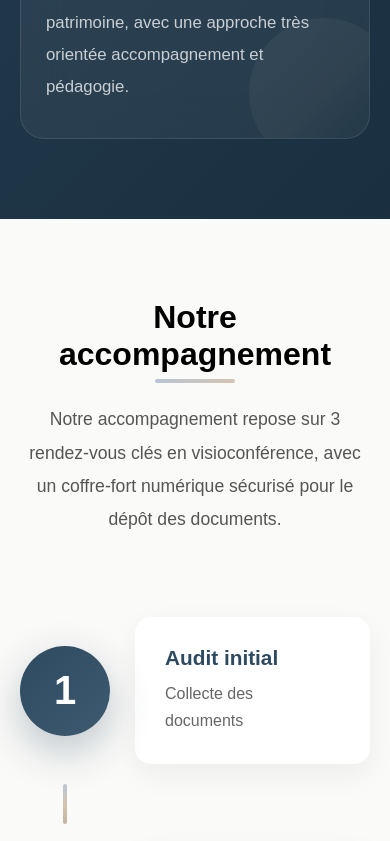
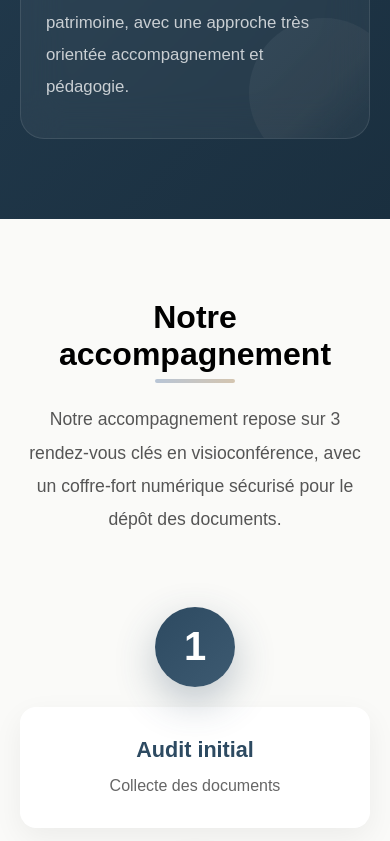
Before and after one commit to Tatitatouu/MIZ, a React (Create React App) app: page /about in a window 390 px wide. Shown: the part 5217-6058 px from the top of the page. Built offline with nearby package versions, Linux system fonts and the light colour scheme; the HTML template or start-up script is replaced by a standard one; a web font is replaced by a local one.

Commit message:
ajout image et modif diverses

```diff
--- a/src/pages/AboutUs/AboutUs.css
+++ b/src/pages/AboutUs/AboutUs.css
@@ -527,6 +527,14 @@
   color: white;
   box-shadow: 0 10px 30px rgba(139, 157, 177, 0.25);
   transition: all 0.4s ease;
+  overflow: hidden;
+}
+
+.founder-avatar-img {
+  width: 100%;
+  height: 100%;
+  object-fit: cover;
+  border-radius: 50%;
 }
 
 .founder-card:hover .founder-avatar {
@@ -572,42 +580,42 @@
 }
 
 /* ============================================
-   APPROACH SECTION
+   APPROACH SECTION - STYLE COHÉRENT
    ============================================ */
 .aboutus-approach {
   background: #fafaf8;
+  position: relative;
 }
 
-.steps-timeline {
+.approach-timeline {
   position: relative;
-  margin: 80px 0;
+  margin: 70px 0;
 }
 
-.timeline-line {
+.approach-timeline-line {
   position: absolute;
-  top: 50%;
+  top: 45px;
   left: 10%;
   right: 10%;
   height: 4px;
   background: linear-gradient(90deg, #b8c5d6 0%, #d4c5b0 50%, #c4b5a0 100%);
   border-radius: 2px;
-  transform: translateY(-50%);
+  z-index: 0;
 }
 
-.steps-grid {
+.approach-steps-grid {
   display: grid;
   grid-template-columns: repeat(3, 1fr);
-  gap: 30px;
+  gap: 40px;
   position: relative;
   z-index: 1;
 }
 
-.approach-step {
+.approach-step-card {
   text-align: center;
-  padding: 30px 20px;
 }
 
-.step-number {
+.approach-step-number {
   width: 90px;
   height: 90px;
   background: linear-gradient(135deg, #2d4a61 0%, #3d5a71 100%);
@@ -624,12 +632,12 @@
   transition: all 0.4s ease;
 }
 
-.approach-step:hover .step-number {
+.approach-step-card:hover .approach-step-number {
   transform: scale(1.15) rotate(10deg);
   box-shadow: 0 20px 50px rgba(212, 197, 176, 0.35);
 }
 
-.step-content {
+.approach-step-content {
   background: white;
   padding: 30px;
   border-radius: 16px;
@@ -637,22 +645,23 @@
   transition: all 0.3s ease;
 }
 
-.approach-step:hover .step-content {
+.approach-step-card:hover .approach-step-content {
   transform: translateY(-5px);
   box-shadow: 0 15px 40px rgba(0, 0, 0, 0.1);
 }
 
-.approach-step .step-title {
+.approach-step-title {
   font-size: 1.3rem;
   font-weight: 700;
   color: #2d4a61;
   margin: 0 0 10px 0;
 }
 
-.approach-step .step-description {
+.approach-step-description {
   font-size: 1rem;
   color: #666;
   margin: 0;
+  line-height: 1.6;
 }
 
 .offer-box {
@@ -848,56 +857,34 @@
     grid-template-columns: 1fr;
   }
 
-  .steps-grid {
+  .approach-steps-grid {
     grid-template-columns: 1fr;
-    gap: 20px;
+    gap: 30px;
+    max-width: 450px;
+    margin: 0 auto;
   }
 
-  .approach-step {
-    display: flex;
-    align-items: center;
-    gap: 25px;
-    text-align: left;
-    padding: 0;
-    opacity: 0;
-  }
-
-  .step-connector {
-    width: 4px;
-    height: 40px;
-    background: linear-gradient(180deg, #b8c5d6 0%, #d4c5b0 50%, #c4b5a0 100%);
-    margin-left: 43px;
-    transform: scaleY(0);
-    transform-origin: top;
-    border-radius: 2px;
-  }
-
-  .step-number {
-    flex-shrink: 0;
-    margin: 0;
-    position: relative;
-    z-index: 2;
-  }
-
-  .step-content {
-    flex: 1;
-  }
-
-  .timeline-line {
+  .approach-timeline-line {
     display: none;
   }
 
-  .steps-timeline::before {
-    content: '';
-    position: absolute;
-    left: 45px;
-    top: 45px;
-    bottom: 45px;
-    width: 4px;
-    background: linear-gradient(180deg, #b8c5d6 0%, #d4c5b0 50%, #c4b5a0 100%);
-    border-radius: 2px;
-    transform-origin: top;
-    transform: scaleY(0);
+  .approach-step-number {
+    width: 80px;
+    height: 80px;
+    font-size: 2.5rem;
+    margin-bottom: 20px;
+  }
+
+  .approach-step-content {
+    padding: 30px 25px;
+  }
+
+  .approach-step-title {
+    font-size: 1.35rem;
+  }
+
+  .approach-step-description {
+    font-size: 1rem;
   }
 
   .offer-box {
--- a/src/pages/AboutUs/AboutUsApproach.js
+++ b/src/pages/AboutUs/AboutUsApproach.js
@@ -10,22 +10,17 @@ const AboutUsApproach = ({ approachRef, steps }) => {
         <p className="section-text centered">
           Notre accompagnement repose sur 3 rendez-vous clés en visioconférence, avec un coffre-fort numérique sécurisé pour le dépôt des documents.
         </p>
-        <div className="steps-timeline">
-          <div className="timeline-line"></div>
-          <div className="steps-grid">
+        <div className="approach-timeline">
+          <div className="approach-timeline-line"></div>
+          <div className="approach-steps-grid">
             {steps.map((step, index) => (
-              <React.Fragment key={index}>
-                <div className="approach-step" data-step={index + 1}>
-                  <div className="step-number">{step.number}</div>
-                  <div className="step-content">
-                    <h4 className="step-title">{step.title}</h4>
-                    <p className="step-description">{step.description}</p>
-                  </div>
+              <div key={index} className="approach-step-card">
+                <div className="approach-step-number">{step.number}</div>
+                <div className="approach-step-content">
+                  <h4 className="approach-step-title">{step.title}</h4>
+                  <p className="approach-step-description">{step.description}</p>
                 </div>
-                {index < steps.length - 1 && (
-                  <div className="step-connector" data-connector={index + 1}></div>
-                )}
-              </React.Fragment>
+              </div>
             ))}
           </div>
         </div>
--- a/src/pages/AboutUs/AboutUsFounders.js
+++ b/src/pages/AboutUs/AboutUsFounders.js
@@ -1,4 +1,5 @@
 import React from 'react';
+import tristanImage from '../../assets/Image Tristan.jpeg';
 
 const AboutUsFounders = ({ foundersRef, founders }) => {
   return (
@@ -12,7 +13,11 @@ const AboutUsFounders = ({ foundersRef, founders }) => {
           {founders.map((founder, index) => (
             <div key={index} className="founder-card">
               <div className="founder-avatar">
-                <span>{founder.name.charAt(0)}</span>
+                {founder.name === 'Tristan' ? (
+                  <img src={tristanImage} alt={founder.name} className="founder-avatar-img" />
+                ) : (
+                  <span>{founder.name.charAt(0)}</span>
+                )}
               </div>
               <div className="founder-trait">{founder.trait}</div>
               <h3 className="founder-name">{founder.name}</h3>
```
Also changed, not shown: src/assets/Image Tristan.jpeg (added).
